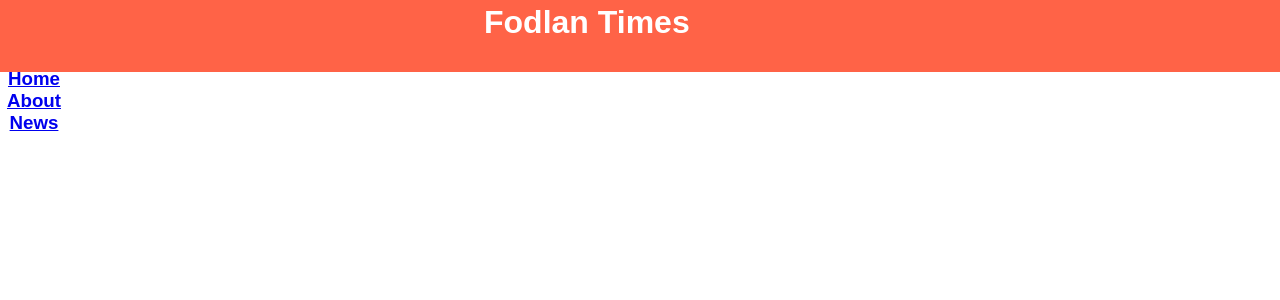
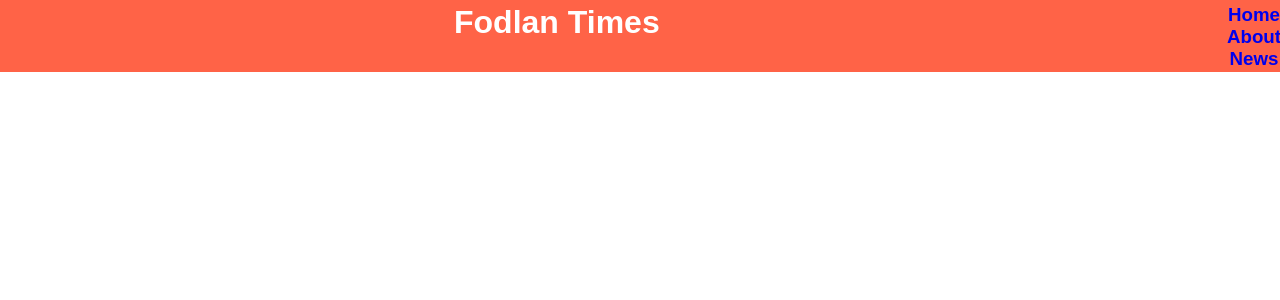
Before and after one commit to DrunkDemoman/DrunkDemoman.github.io, a PHP site: page / in a window 1280 px wide. Shown: the top 300 px of the page. Run offline with PHP 8.4, Linux system fonts and the light colour scheme.

Commit message:
updated stylesheet

```diff
--- a/Tugas2/style.css
+++ b/Tugas2/style.css
@@ -9,6 +9,7 @@ header
     padding-bottom: 4px;
     padding-right: 4px;
     margin: auto;
+    display: flex;
 }
 
 body
@@ -35,9 +36,5 @@ body
 }
 *{
     margin: 0;
+    text-decoration: none;
 }
-
-.link
-{
-    color: white;
-}
```
